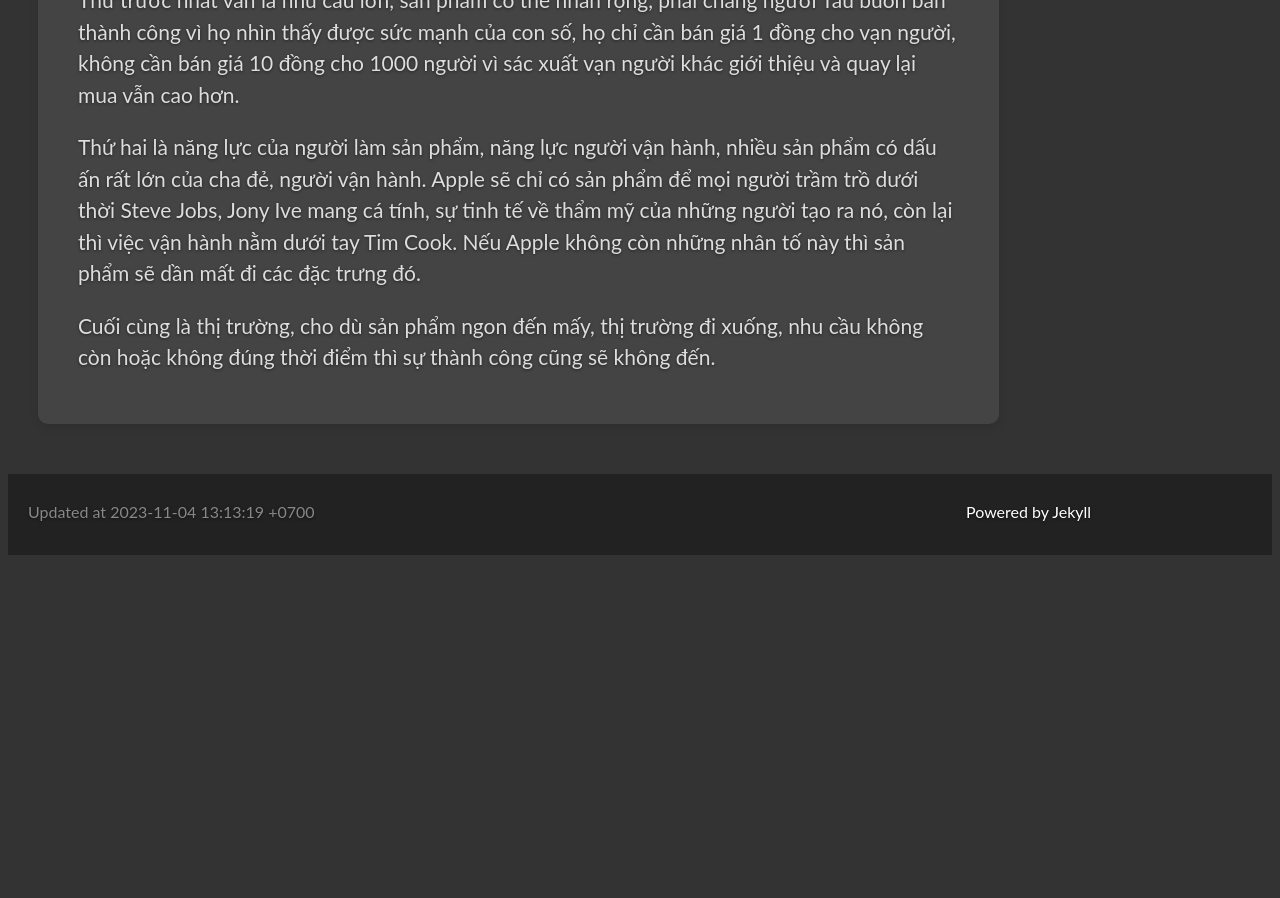
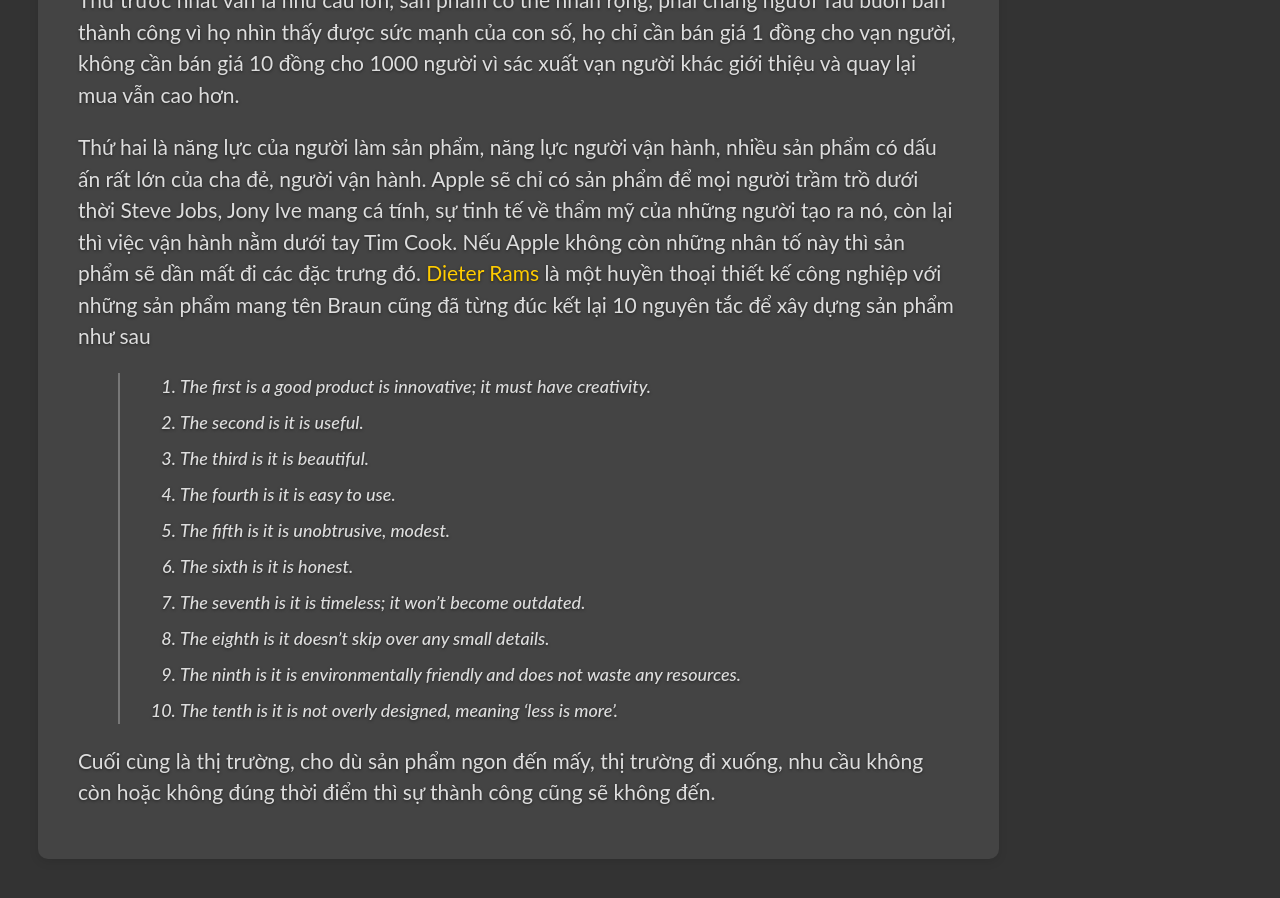
Before and after one commit to vdchuyen/chuyen-vn, a Jekyll site: the page built from _posts/2022-07-29-build-sell-products.md, in a window 1280 px wide and 900 px high, scrolled down 857 px. Built offline with Jekyll 4.4.1, drawn with Linux system fonts in a browser that asks for light colours; our own code applies the rules of GitHub Pages for plain Markdown files; Markdown is read by kramdown in place of the engine named in the settings; before the commit the page ends 1412 px from its top, so only the background shows below that.

Commit message:
Update 2022-07-29-build-sell-products.md

```diff
--- a/_posts/2022-07-29-build-sell-products.md
+++ b/_posts/2022-07-29-build-sell-products.md
@@ -12,6 +12,17 @@
 
 Thứ trước nhất vẫn là nhu cầu lớn, sản phẩm có thể nhân rộng, phải chăng người Tàu buôn bán thành công vì họ nhìn thấy được sức mạnh của con số, họ chỉ cần bán giá 1 đồng cho vạn người, không cần bán giá 10 đồng cho 1000 người vì sác xuất vạn người khác giới thiệu và quay lại mua vẫn cao hơn.
 
-Thứ hai là năng lực của người làm sản phẩm, năng lực người vận hành, nhiều sản phẩm có dấu ấn rất lớn của cha đẻ, người vận hành. Apple sẽ chỉ có sản phẩm để mọi người trầm trồ dưới thời Steve Jobs, Jony Ive mang cá tính, sự tinh tế về thẩm mỹ của những người tạo ra nó, còn lại thì việc vận hành nằm dưới tay Tim Cook. Nếu Apple không còn những nhân tố này thì sản phẩm sẽ dần mất đi các đặc trưng đó.
+Thứ hai là năng lực của người làm sản phẩm, năng lực người vận hành, nhiều sản phẩm có dấu ấn rất lớn của cha đẻ, người vận hành. Apple sẽ chỉ có sản phẩm để mọi người trầm trồ dưới thời Steve Jobs, Jony Ive mang cá tính, sự tinh tế về thẩm mỹ của những người tạo ra nó, còn lại thì việc vận hành nằm dưới tay Tim Cook. Nếu Apple không còn những nhân tố này thì sản phẩm sẽ dần mất đi các đặc trưng đó. [Dieter Rams](https://idesign.vn/eco-art/i-gallery/tom-tat-ve-cuoc-doi-va-su-nghiep-cua-dieter-rams-303485.html) là một huyền thoại thiết kế công nghiệp với những sản phẩm mang tên Braun cũng đã từng đúc kết lại 10 nguyên tắc để xây dựng sản phẩm như sau
+
+>1. The first is a good product is innovative; it must have creativity.
+>2. The second is it is useful.
+>3. The third is it is beautiful.
+>4. The fourth is it is easy to use.
+>5. The fifth is it is unobtrusive, modest.
+>6. The sixth is it is honest.
+>7. The seventh is it is timeless; it won’t become outdated.
+>8. The eighth is it doesn’t skip over any small details.
+>9. The ninth is it is environmentally friendly and does not waste any resources.
+>10. The tenth is it is not overly designed, meaning ‘less is more’.
 
 Cuối cùng là thị trường, cho dù sản phẩm ngon đến mấy, thị trường đi xuống, nhu cầu không còn hoặc không đúng thời điểm thì sự thành công cũng sẽ không đến.
```
